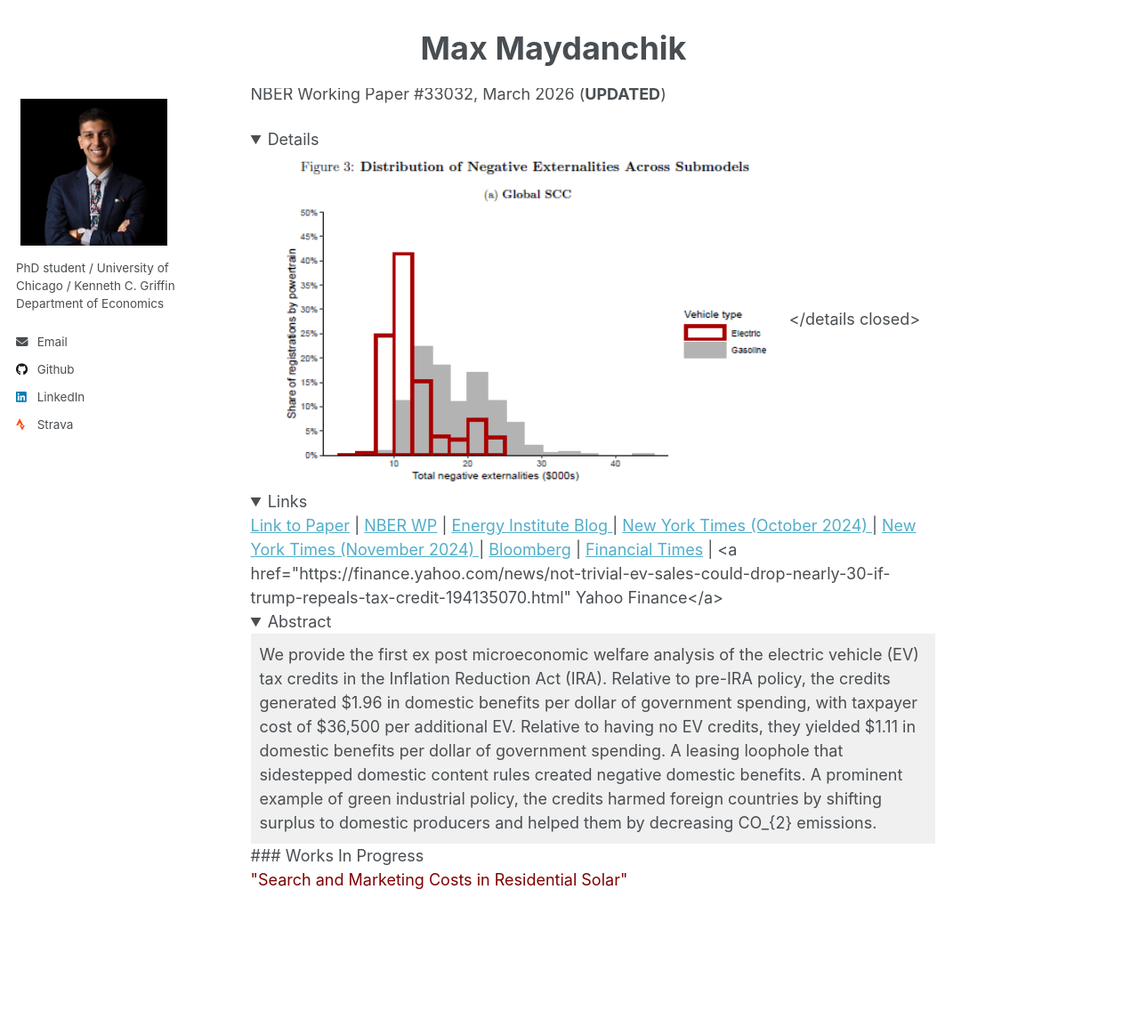
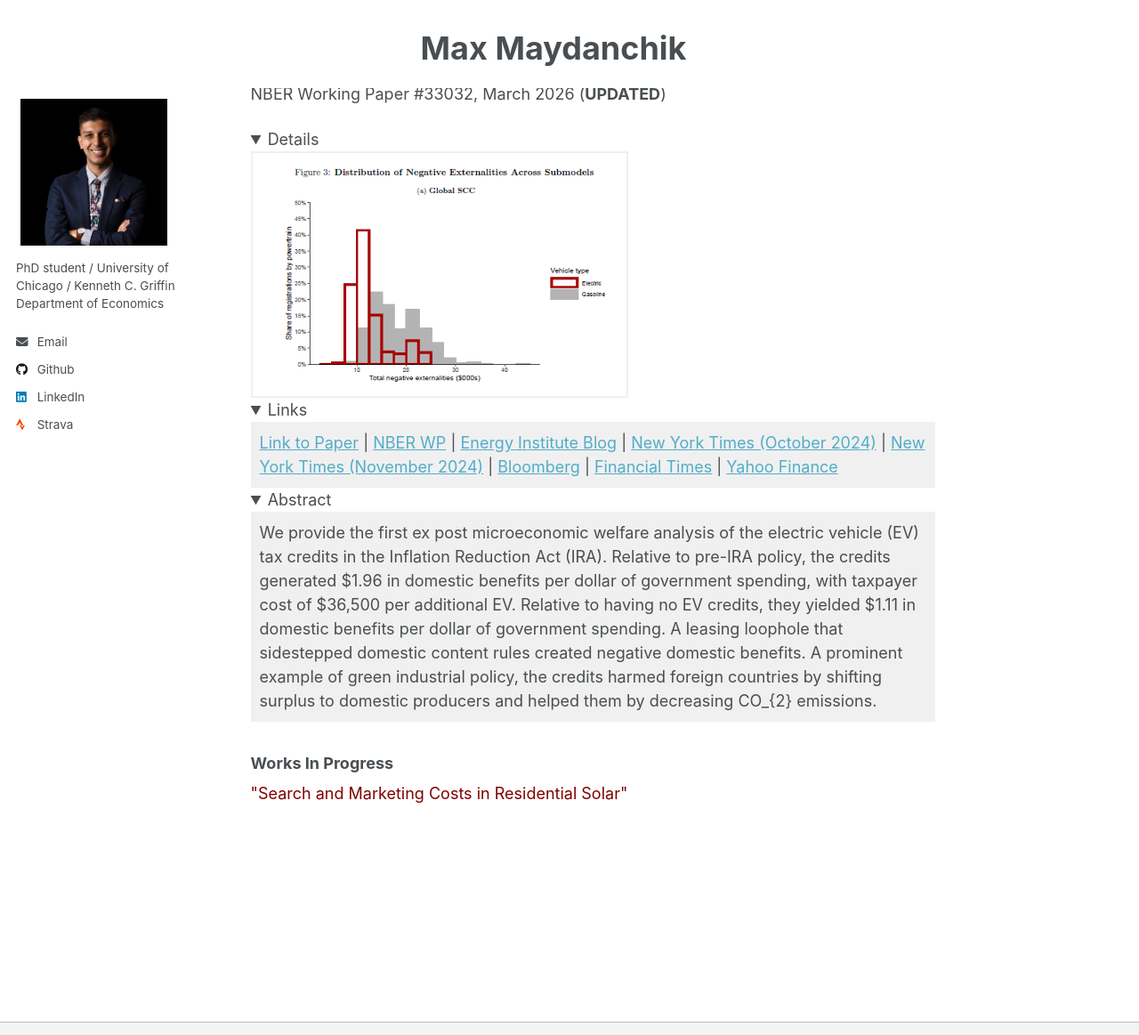
Before and after one commit to MMaydanchik/mmaydanchik.github.io, a Jekyll site: the page built from _pages/about.md, in a window 1280 px wide and 1400 px high, scrolled down 519 px, cut to the strip 0-1163 px from the top of the window. Shown: the whole strip at 89% size. Built offline with Jekyll 4.4.1, drawn with Linux system fonts in a browser that asks for light colours.

Commit message:
Update about.md

```diff
--- a/_pages/about.md
+++ b/_pages/about.md
@@ -30,12 +30,16 @@ Research
 NBER Working Paper #33032, March 2026 (**UPDATED**)
 
 <details open>
-<img src="/images/EVTrade_Fig3.png" alt="Description" width="600">
-</details closed>
+<div style="border: 2px solid #f0f0f0; padding: 10px; display: inline-block;">
+<img src="/images/EVTrade_Fig3.png" alt="Description" width="400">
+</div>
+</details>
 
 <details open>
 <summary>Links</summary>
-<a href="/files/EVTrade.pdf">Link to Paper</a> | <a href="https://www.nber.org/papers/w33032">NBER WP</a> | <a href="https://energyathaas.wordpress.com/2024/10/07/will-the-iras-buy-american-tilt-help-us-electric-vehicles/"> Energy Institute Blog </a> | <a href="https://www.nytimes.com/2024/10/07/business/economy/electric-vehicle-tax-credits-study.html">New York Times (October 2024) </a> | <a href="https://www.nytimes.com/2024/11/25/business/trump-electric-vehicle-tax-credit.html">New York Times (November 2024) </a> | <a href="https://www.bloomberg.com/news/articles/2024-11-19/us-electric-vehicle-demand-seen-plunging-27-without-tax-credit">Bloomberg</a> | <a href="https://www.ft.com/content/e8f623e1-c75a-478e-ad8f-aa5b05ef6aa0">Financial Times</a> | <a href="https://finance.yahoo.com/news/not-trivial-ev-sales-could-drop-nearly-30-if-trump-repeals-tax-credit-194135070.html" Yahoo Finance</a>
+<div style="background-color: #f0f0f0; padding: 10px;">
+<a href="/files/EVTrade.pdf">Link to Paper</a> | <a href="https://www.nber.org/papers/w33032">NBER WP</a> | <a href="https://energyathaas.wordpress.com/2024/10/07/will-the-iras-buy-american-tilt-help-us-electric-vehicles/"> Energy Institute Blog</a> | <a href="https://www.nytimes.com/2024/10/07/business/economy/electric-vehicle-tax-credits-study.html">New York Times (October 2024)</a> | <a href="https://www.nytimes.com/2024/11/25/business/trump-electric-vehicle-tax-credit.html">New York Times (November 2024)</a> | <a href="https://www.bloomberg.com/news/articles/2024-11-19/us-electric-vehicle-demand-seen-plunging-27-without-tax-credit">Bloomberg</a> | <a href="https://www.ft.com/content/e8f623e1-c75a-478e-ad8f-aa5b05ef6aa0">Financial Times</a> | <a href="https://finance.yahoo.com/news/not-trivial-ev-sales-could-drop-nearly-30-if-trump-repeals-tax-credit-194135070.html">Yahoo Finance</a>
+</div>
 </details>
 
 <details open>
```
